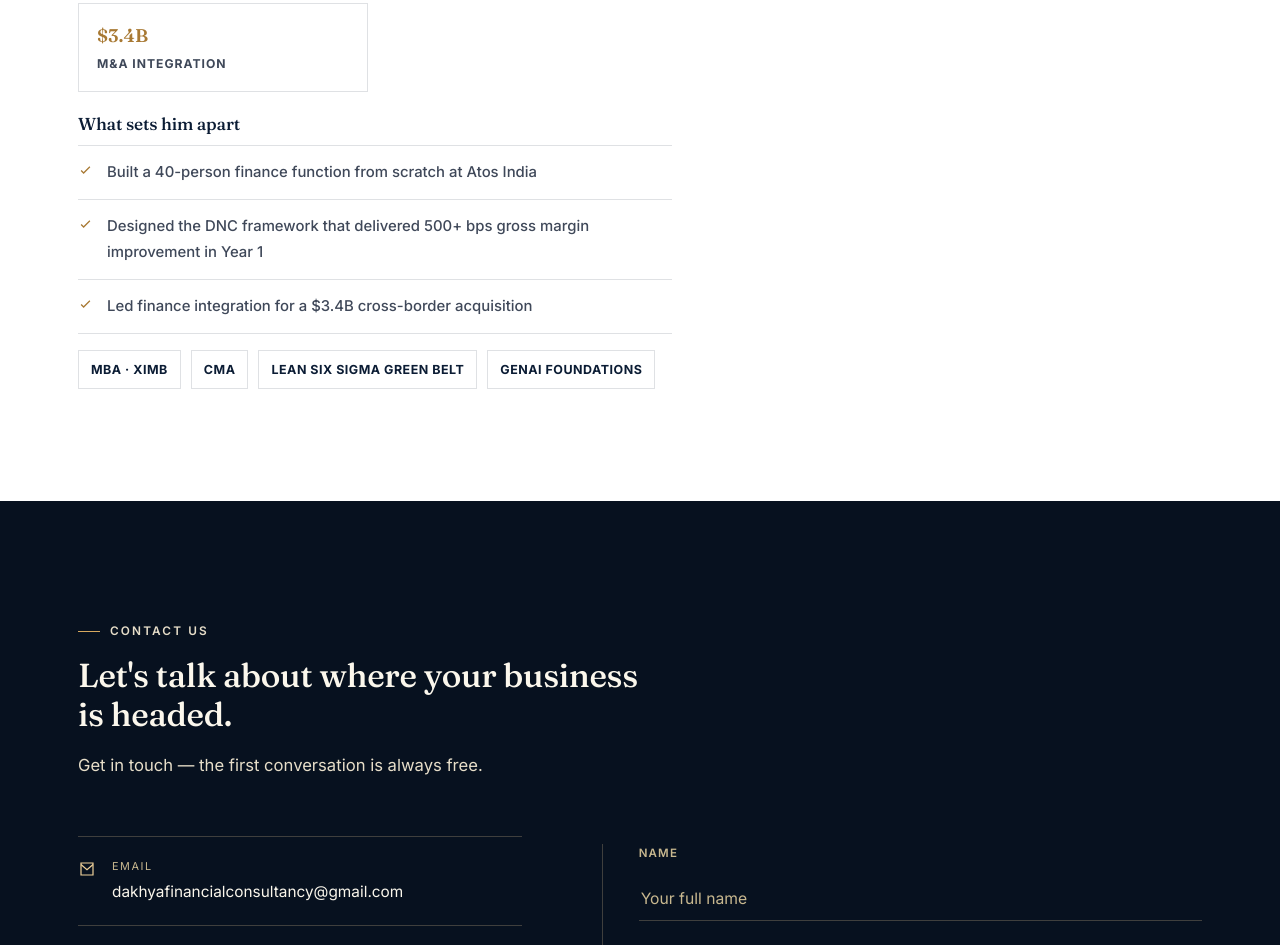
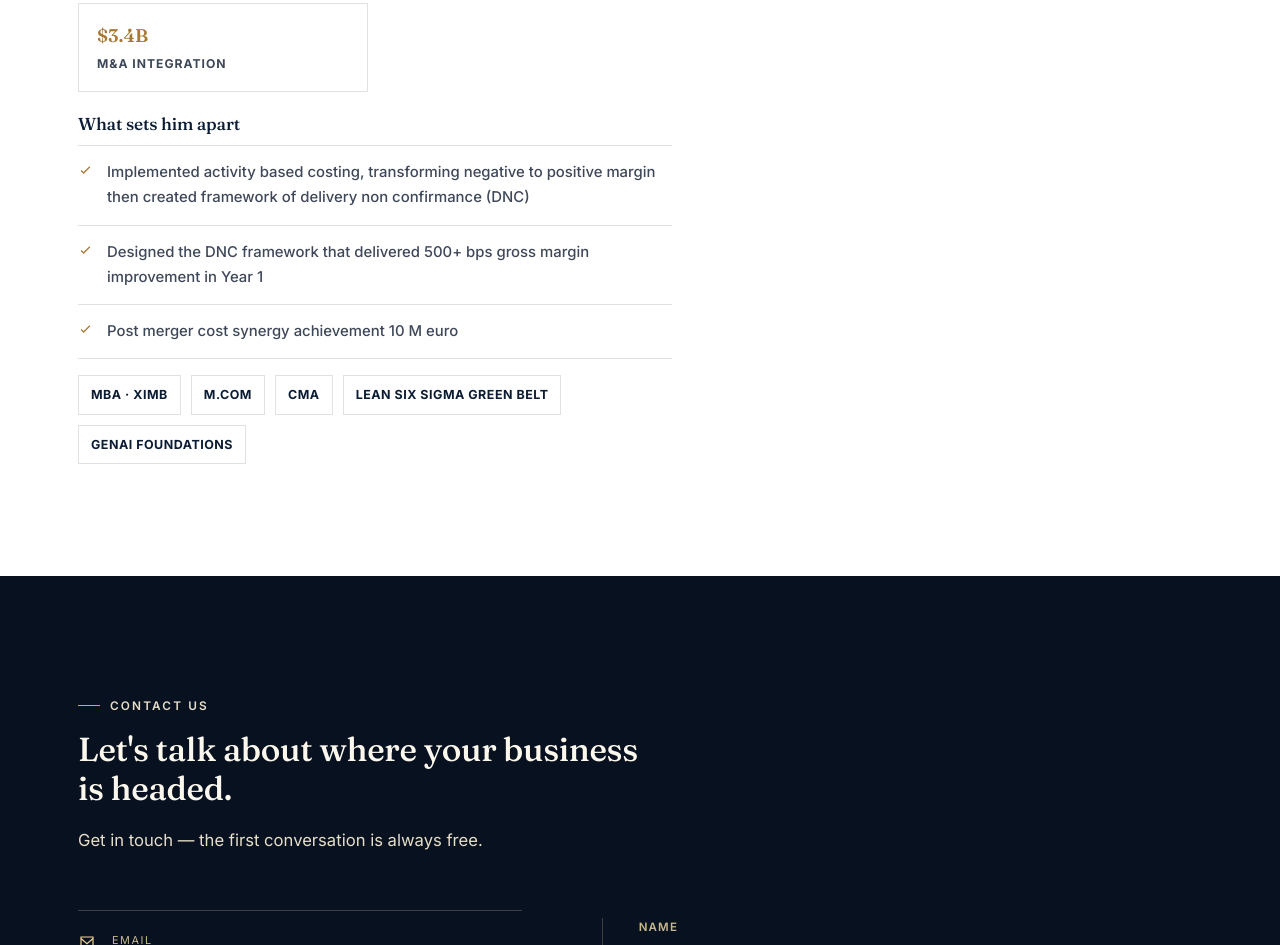
Before and after one commit to sahilsawant-da/Dakhya-consultancy-, a plain HTML site: page index.html in a window 1280 px wide. Shown: the part 2654-3599 px from the top of the page. Drawn offline with Linux system fonts and the light colour scheme.

Commit message:
Update index.html

```diff
--- a/index.html
+++ b/index.html
@@ -1646,18 +1646,20 @@
           <ul class="checklist" style="margin-top:.4rem;">
             <li><svg viewBox="0 0 24 24" fill="none" stroke="currentColor" stroke-width="2">
                 <path d="M5 12l4 4L19 6" />
-              </svg> Built a 40-person finance function from scratch at Atos India</li>
+              </svg> Implemented activity based costing, transforming negative to positive margin then created framework
+              of delivery non confirmance (DNC)</li>
             <li><svg viewBox="0 0 24 24" fill="none" stroke="currentColor" stroke-width="2">
                 <path d="M5 12l4 4L19 6" />
               </svg> Designed the DNC framework that delivered 500+ bps gross margin improvement in Year 1</li>
             <li><svg viewBox="0 0 24 24" fill="none" stroke="currentColor" stroke-width="2">
                 <path d="M5 12l4 4L19 6" />
-              </svg> Led finance integration for a $3.4B cross-border acquisition</li>
+              </svg> Post merger cost synergy achievement 10 M euro</li>
           </ul>
         </div>
 
         <div class="profile-credentials">
           <span>MBA &middot; XIMB</span>
+          <span>M.COM</span>
           <span>CMA</span>
           <span>Lean Six Sigma Green Belt</span>
           <span>GenAI Foundations</span>
```
